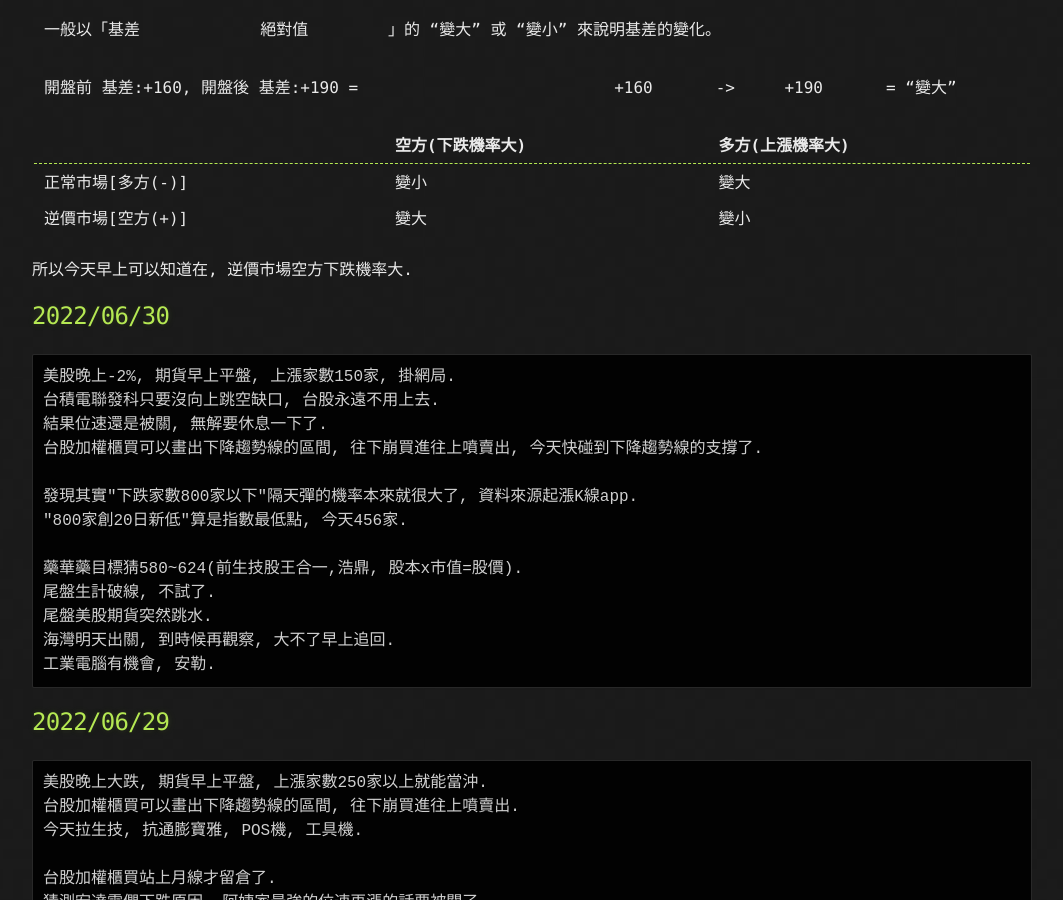
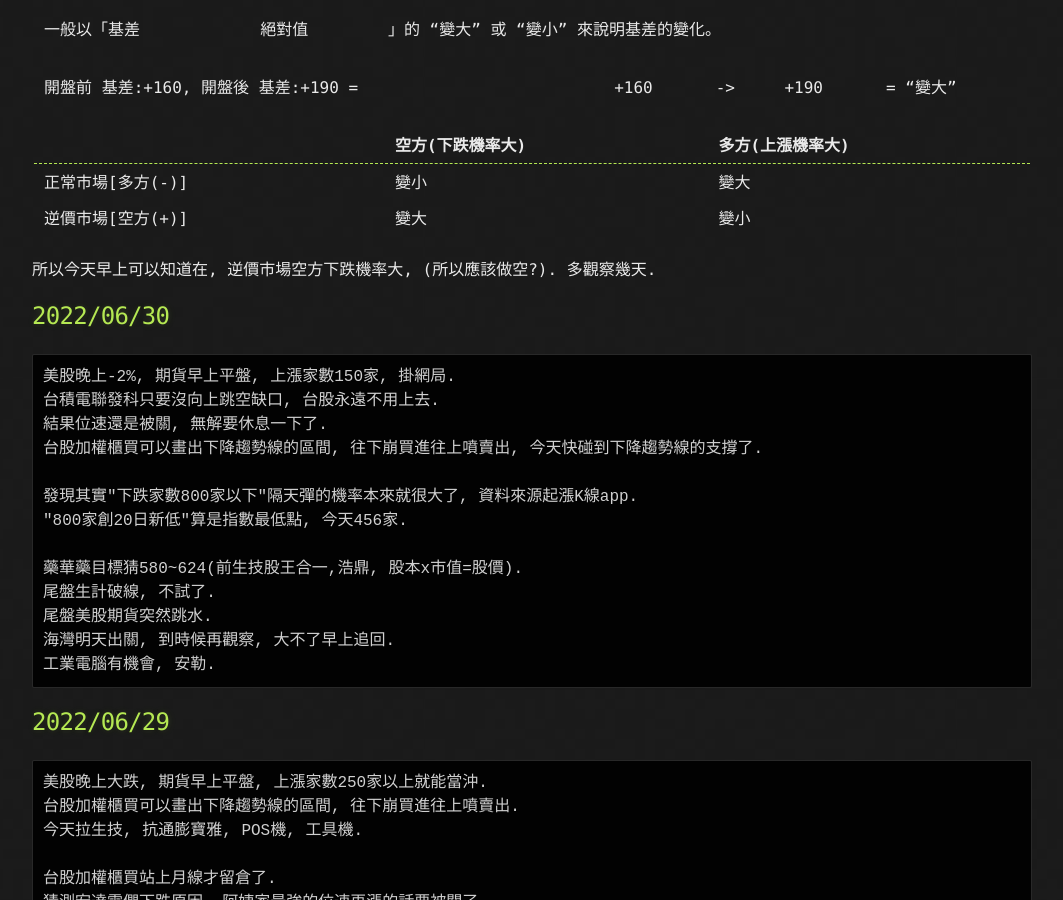
Before and after one commit to lepg5487/Stock_God, a Jekyll site: the page built from index.md, in a window 1280 px wide and 900 px high, scrolled down 686 px. Shown: the whole window, without its empty margins (108-1171 px from the left). Built offline with Jekyll 4.4.1, drawn with Linux system fonts in a browser that asks for light colours; our own code applies the rules of GitHub Pages for plain Markdown files.

Commit message:
Update index.md

````diff
--- a/index.md
+++ b/index.md
@@ -32,7 +32,8 @@ layout: testlayouts
 | 正常市場[多方(-)] | 變小 | 變大 |
 | 逆價市場[空方(+)] | 變大 | 變小 |
 
-所以今天早上可以知道在, 逆價市場空方下跌機率大.
+所以今天早上可以知道在, 逆價市場空方下跌機率大, (所以應該做空?).
+多觀察幾天.
 
 ## 2022/06/30
 ```
````
